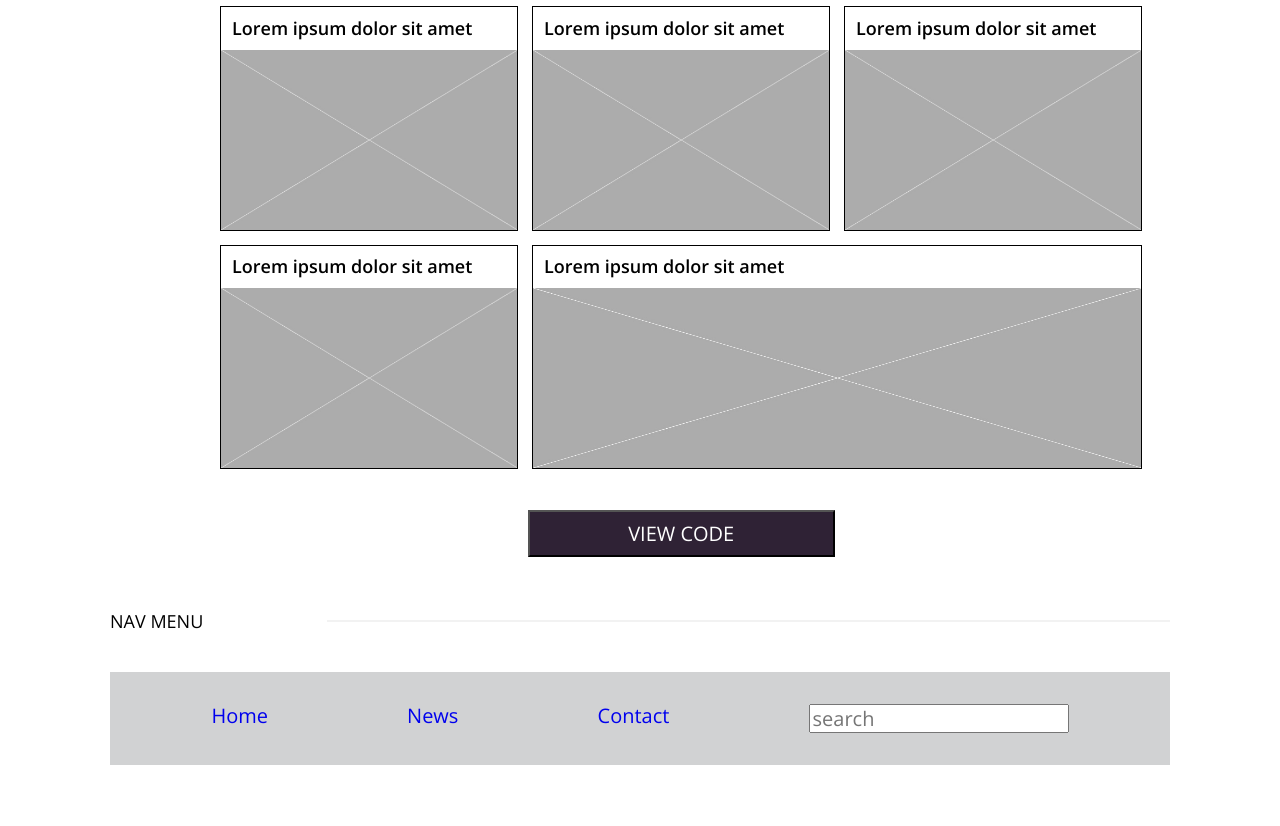
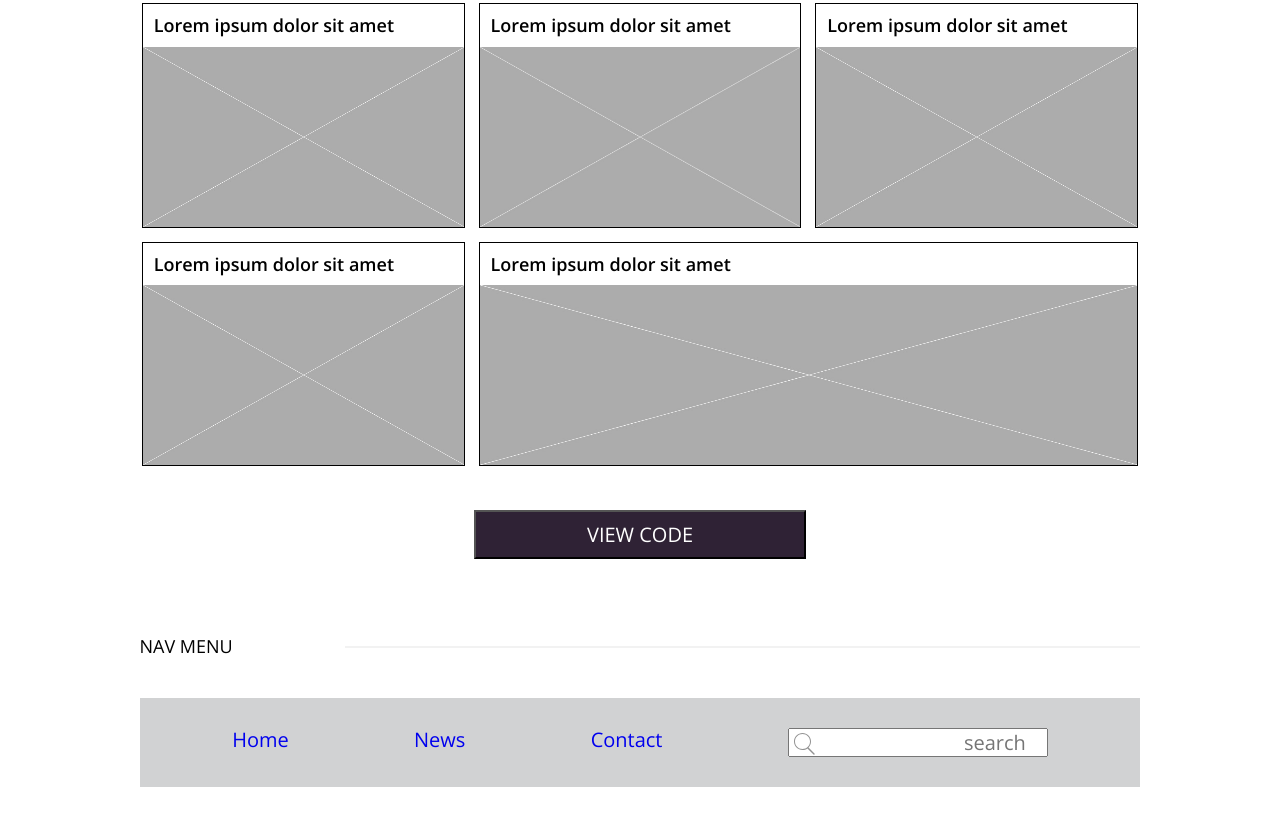
Before and after one commit to dsdunn/pattrn-party, a website: page index.html in a window 1280 px wide. Shown: the part 1302-2128 px from the top of the page. Drawn offline with nearby package versions, Linux system fonts and the light colour scheme; a script that the page names is missing.

Commit message:
Style search-bar

```diff
--- a/css/styles.scss
+++ b/css/styles.scss
@@ -53,7 +53,7 @@ header {
 }
 
 section {
-  margin: auto 3% 3% 10%;
+  margin: auto 3% 5% 3%;
 }
 
 .view-code {
@@ -147,6 +147,9 @@ section {
   border: $gray 1px solid;
 }
 
+
+// ----------------start card section-----------------
+
 .card-container {
   display: grid;
   grid-template-columns: 1fr 1fr 1fr;
@@ -181,24 +184,54 @@ section {
   grid-column: span 2;
 }
 
+
+// ------------start menu section---------------
+
 .menu-section {
-  width: 90%;
+  width: 85%;
   margin: auto;
 }
 
 .nav-list {
   display: flex;
+  position: relative;
   justify-content: space-around;
   padding: 3%;
   margin: 0;
   list-style-type: none;
   background-color: $gray;
-  // width: 90%;
 
+  button {
+    background: url('../images/search-icon.svg');
+    background-repeat: no-repeat;
+    text-align: right;
+    position: absolute;
+    position: top left;
+    z-index: 2;
+    width: 2em;
+    height: 1.5em;
+    border: none;
+
+    &:hover {
+      background-color: $light-purple;
+    }
+  }
+
+  input {
+    width: 100%;
+
+      &::placeholder {
+      text-align: right;
+    }
+  }
   a {
     text-decoration: none;
   }
 }
+
+
+// -------------start media queries--------------
+
 
 @media (max-width: 950px) {
   .card-container {
--- a/index.html
+++ b/index.html
@@ -130,7 +130,10 @@
           <li><a href="default.asp">Home</a></li>
           <li><a href="news.asp">News</a></li>
           <li><a href="contact.asp">Contact</a></li>
-          <li><input type="search" placeholder="search"/></li>
+          <li class="search-bar">
+            <button class="search-button"></button>
+            <input type="search" placeholder="search"/>
+          </li>
         </ul>
       </section>
     </main>
```
Also changed, not shown: css/styles.css, images/search-icon.svg (added), 1 other file.
